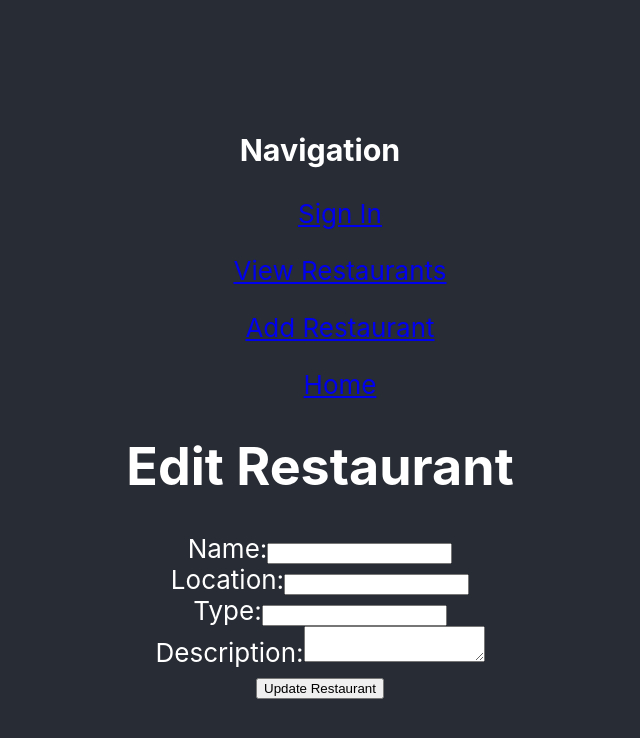
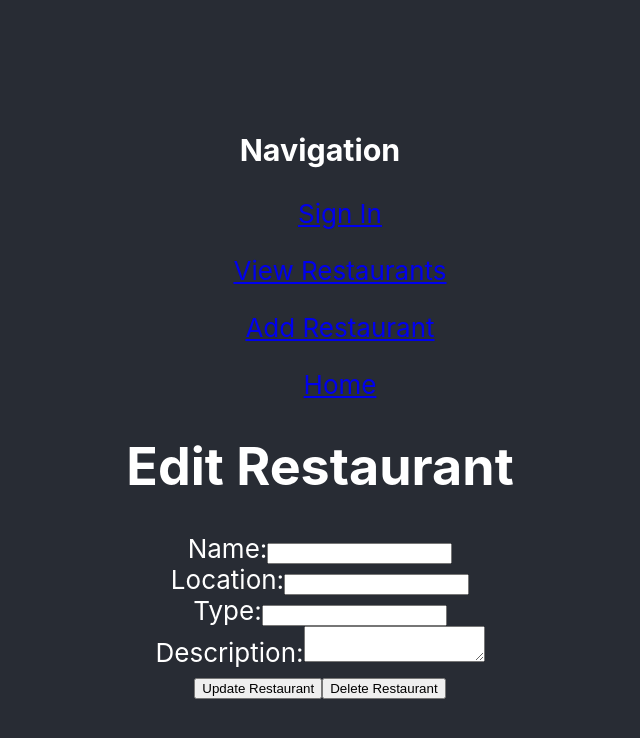
Before and after one commit to Cremacious/greg-read-all-about-it, a React (Create React App) app: page /edit-restaurant/1 in a window 1280 px wide. Shown: the top 738 px of the page, without its empty margins (320-960 px from the left). Built offline with nearby package versions, Linux system fonts and the light colour scheme; no server answers; the database is empty.

Commit message:
Deleting docs now functions correctly.

```diff
--- a/src/routes/edit-restaurant/edit-restaurant.component.jsx
+++ b/src/routes/edit-restaurant/edit-restaurant.component.jsx
@@ -1,7 +1,7 @@
 import { useParams } from 'react-router-dom';
 import { useContext, useState, useEffect } from 'react';
 import { RestaurantsContext } from '../../context/restaurants.context';
-import { editDocument } from '../../utils/firebase.utils';
+import { editDocument, deleteDocument } from '../../utils/firebase.utils';
 
 function EditRestaurant() {
   const { id } = useParams();
@@ -35,6 +35,11 @@ function EditRestaurant() {
   const handleSubmit = async (event) => {
     event.preventDefault();
     await editDocument(id, restaurant);
+  };
+
+  // TODO: Redirect after successful delete, give user confirmation
+  const handleDelete = async () => {
+    await deleteDocument(id);
   };
 
   return (
@@ -81,6 +86,7 @@ function EditRestaurant() {
         </label>
         <br />
         <button type="submit">Update Restaurant</button>
+        <button onClick={handleDelete}>Delete Restaurant</button>
       </form>
     </div>
   );
```
